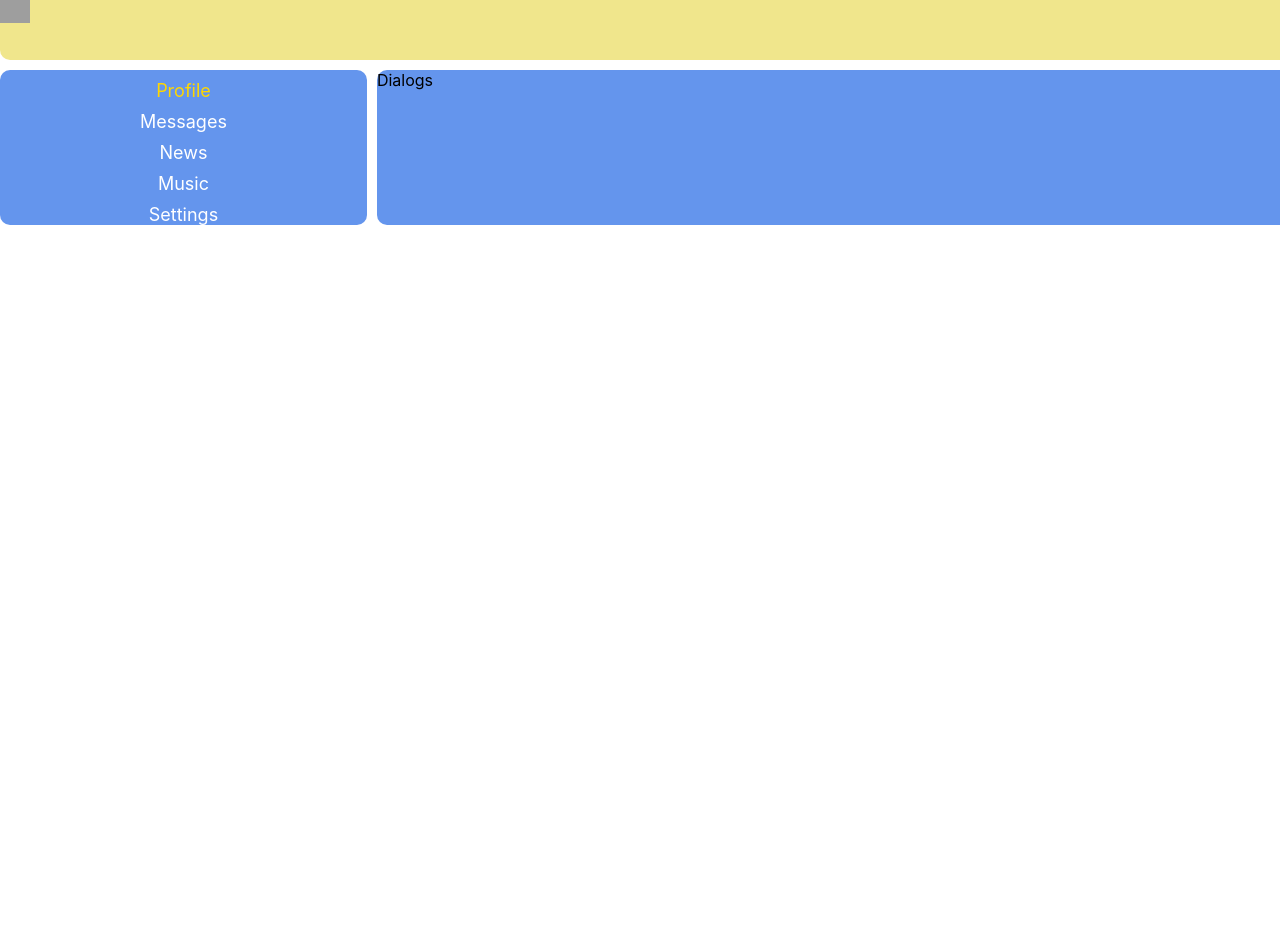
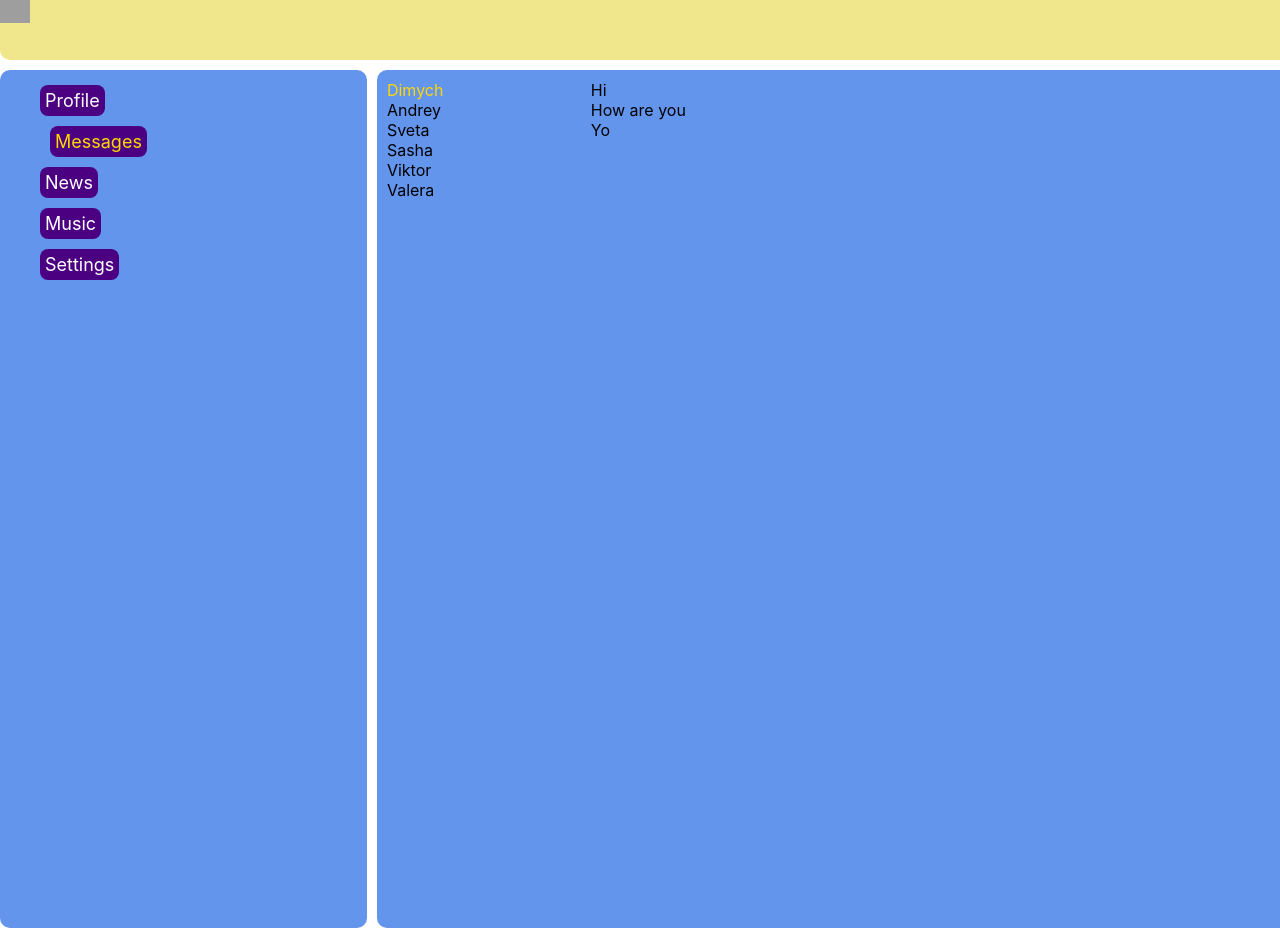
Before and after one commit to PrinzessBard/react-kabzda-kak-prosto, a React (Create React App) app: page /dialogs in a window 1280 px wide. Shown: the top 928 px of the page. Before the commit the page ends 800 px from the top, so only its background shows below. Built offline with nearby package versions, Linux system fonts and the light colour scheme; grey boxes are pictures that could not be loaded.

Commit message:
added router

```diff
--- a/package.json
+++ b/package.json
@@ -8,6 +8,7 @@
     "@testing-library/user-event": "^13.5.0",
     "react": "^18.2.0",
     "react-dom": "^18.2.0",
+    "react-router-dom": "^6.22.0",
     "react-scripts": "5.0.1",
     "web-vitals": "^2.1.4"
   },
--- a/public/index.html
+++ b/public/index.html
@@ -26,7 +26,7 @@
     -->
     <title>React App</title>
   </head>
-  <body>
+  <body >
     <noscript>You need to enable JavaScript to run this app.</noscript>
     <div id="root"></div>
     <!--
--- a/src/App.js
+++ b/src/App.js
@@ -4,17 +4,22 @@ import Header from "./components/Header/Header";
 import Navbar from "./components/Navbar/Navbar";
 import Profile from "./components/Profile/Profile";
 import Dialogs from "./components/Dialogs/Dialogs";
+import {BrowserRouter, Route, Router, Routes} from "react-router-dom";
 
 const App = (props) => {
   return (
-    <div className="app-wrapper">
-      <Header/>
-      <Navbar/>
-      <div className="app-wrapper-content" >
-        {/*<Profile />*/}
-        <Dialogs/>
+    <BrowserRouter>
+      <div className="app-wrapper">
+        <Header/>
+        <Navbar/>
+          <div className="app-wrapper-content">
+            <Routes>
+              <Route path="/profile" element={<Profile />} />
+              <Route path="/dialogs" element={<Dialogs />}/>
+            </Routes>
+          </div>
       </div>
-    </div>
+    </BrowserRouter>
   );
 }
 
--- a/src/components/Dialogs/Dialogs.jsx
+++ b/src/components/Dialogs/Dialogs.jsx
@@ -3,8 +3,32 @@ import s from './Dialogs.module.css'
 
 const Dialogs = (props) => {
   return (
-    <div className={s.content} >
-      Dialogs
+    <div className={s.dialogs}>
+      <div className={s.dialogsItems}>
+        <div className={s.dialog + ' ' + s.active}>
+          Dimych
+        </div>
+        <div className={s.dialog}>
+          Andrey
+        </div>
+        <div className={s.dialog}>
+          Sveta
+        </div>
+        <div className={s.dialog}>
+          Sasha
+        </div>
+        <div className={s.dialog}>
+          Viktor
+        </div>
+        <div className={s.dialog}>
+          Valera
+        </div>
+      </div>
+      <div className={s.messages}>
+        <div className={s.message}>Hi</div>
+        <div className={s.message}>How are you</div>
+        <div className={s.message}>Yo</div>
+      </div>
     </div>
   )
 }
--- a/src/components/Dialogs/Dialogs.module.css
+++ b/src/components/Dialogs/Dialogs.module.css
@@ -0,0 +1,22 @@
+.dialogs {
+  display: grid;
+  grid-template-columns:  2fr 10fr;
+}
+
+.dialogsItems {
+  padding: 10px;
+}
+
+.dialogsItems .active {
+  color: gold;
+}
+
+.dialog {}
+
+.messages {
+  padding: 10px;
+}
+
+.message {
+
+}
--- a/src/components/Navbar/Navbar.jsx
+++ b/src/components/Navbar/Navbar.jsx
@@ -1,23 +1,24 @@
 import React from "react";
 import s from './Navbar.module.css';
+import {NavLink} from "react-router-dom";
 
 const Navbar = () => {
   return (
     <nav className={s.nav}>
-      <div className={`${s.item} ${s.active}`} >
-        <a>Profile</a>
+      <div className={s.item} >
+        <NavLink to="/profile" className={ navData => navData.isActive ? s.activeLink : s.item }>Profile</NavLink>
       </div>
       <div className={s.item} >
-        <a>Messages</a>
+        <NavLink to="/dialogs" className={ navData => navData.isActive ? s.activeLink : s.item }>Messages</NavLink>
       </div>
       <div className={s.item} >
-        <a>News</a>
+        <NavLink to="/news" className={ navData => navData.isActive ? s.activeLink : s.item } >News</NavLink>
       </div>
       <div className={s.item} >
-        <a>Music</a>
+        <NavLink to="/music" className={ navData => navData.isActive ? s.activeLink : s.item }>Music</NavLink>
       </div>
       <div className={s.item} >
-        <a>Settings</a>
+        <NavLink to="/settings" className={ navData => navData.isActive ? s.activeLink : s.item }>Settings</NavLink>
       </div>
     </nav>
   )
--- a/src/components/Navbar/Navbar.module.css
+++ b/src/components/Navbar/Navbar.module.css
@@ -1,16 +1,26 @@
 .nav {
-    grid-area: n;
-    background-color: cornflowerblue;
-    border-radius: 10px;
+  grid-area: n;
+  background-color: cornflowerblue;
+  border-radius: 10px;
+  height: 858px;
 }
 
 .item {
   color: white;
-  text-align: center;
+  text-decoration: none;
   font-size: 18px;
-  margin-top: 10px;
+  margin-top: 20px;
+  margin-left: 20px;
 }
 
-.item.active {
+.item a {
+  background-color: indigo;
+  padding: 5px;
+  border-radius: 8px;
+}
+
+.item a.activeLink {
+  text-decoration: none;
+  margin-left: 30px;
   color: gold;
 }
--- a/src/components/Profile/Profile.module.css
+++ b/src/components/Profile/Profile.module.css
@@ -1,3 +1,3 @@
-.content img {
+img {
   width: 1100px;
 }
```
Also changed, not shown: 1 other file (tests, documents, lock files or other folders).
